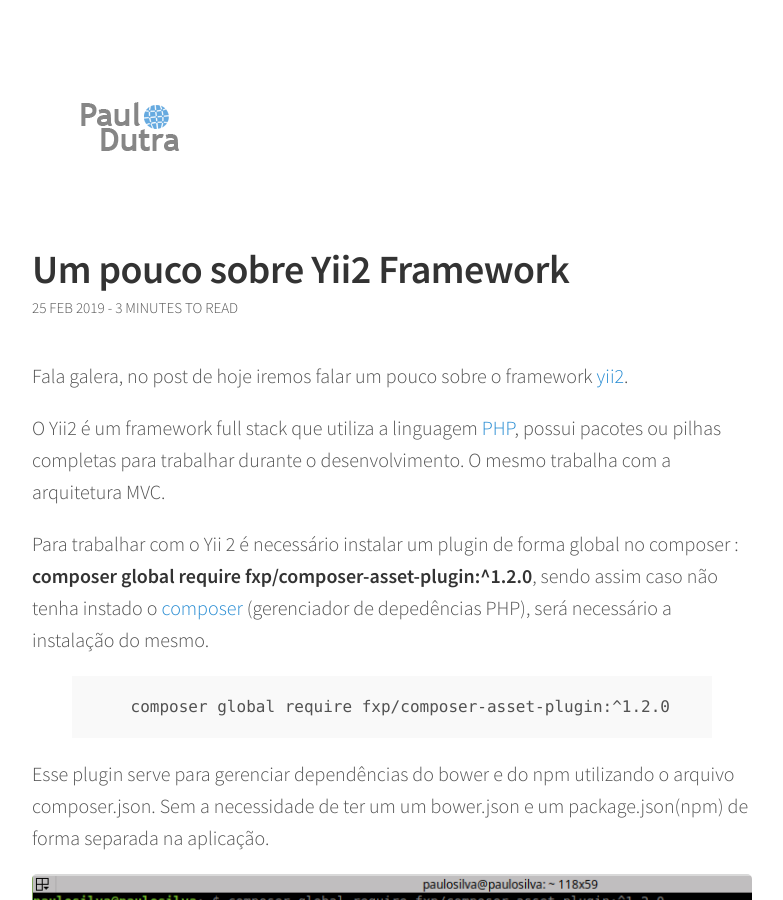
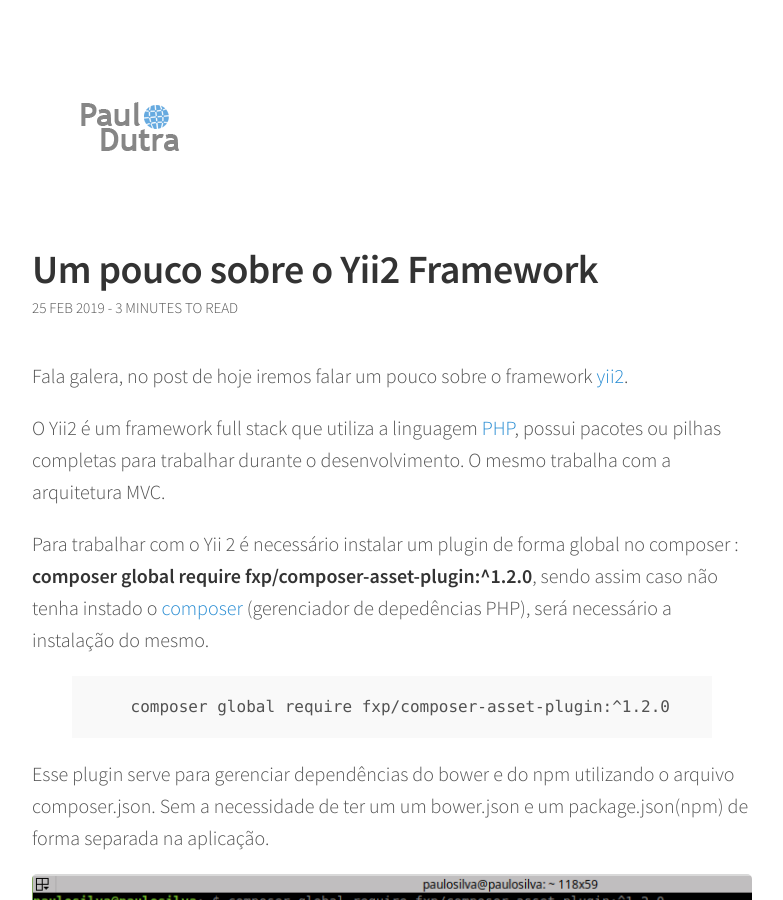
Before and after one commit to paulodutra/paulodutra.github.io, a Jekyll site: the page built from _posts/2019-02-25-um-pouco-sobre-yii2-framework.md, in a window 1280 px wide and 900 px high. Shown: the whole window, without its empty margins (248-1031 px from the left). Built offline with Jekyll 4.4.1, drawn with Linux system fonts in a browser that asks for light colours; comment, search, counter and statistics services are not loaded.

```diff
--- a/_posts/2019-02-25-um-pouco-sobre-yii2-framework.md
+++ b/_posts/2019-02-25-um-pouco-sobre-yii2-framework.md
@@ -1,6 +1,6 @@
 ---
 layout: post
-title:  "Um pouco sobre Yii2 Framework"
+title:  "Um pouco sobre o Yii2 Framework"
 date:   2019-02-25 16:02:23 -0200
 categories: blog, tecnologia, php, yii2
 ---
```
